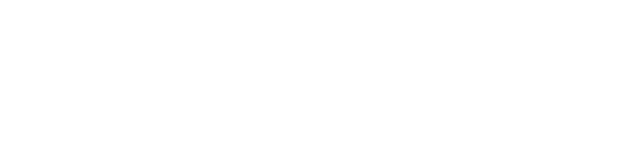
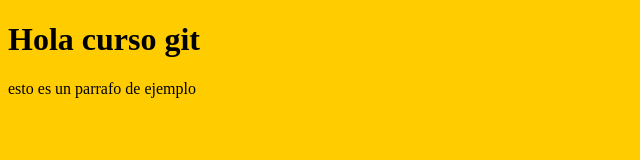
Before and after one commit to marcosam1/CursoGit, a plain HTML site: page index.html in a window 1280 px wide. Shown: the whole page, without its empty margins (0-640 px from the left). Drawn offline with Linux system fonts and the light colour scheme.

Commit message:
Parrafo y tamaño de fuente

```diff
--- /dev/null
+++ b/css/estilos.css
@@ -0,0 +1,6 @@
+@charset "utf-8";
+/* CSS Document */
+
+body{
+	background-color:#FC0;
+	}
--- a/index.html
+++ b/index.html
@@ -3,8 +3,12 @@
 <head>
 <meta http-equiv="Content-Type" content="text/html; charset=utf-8" />
 <title>Untitled Document</title>
+<link href="css/estilos.css" rel="stylesheet" type="text/css" >
 </head>
 
 <body>
+<h1>Hola curso git</h1>
+<p>esto es un parrafo de ejemplo</p>
+
 </body>
 </html>
--- /dev/null
+++ b/js/javascript.js
@@ -0,0 +1 @@
+// JavaScript Document
```
